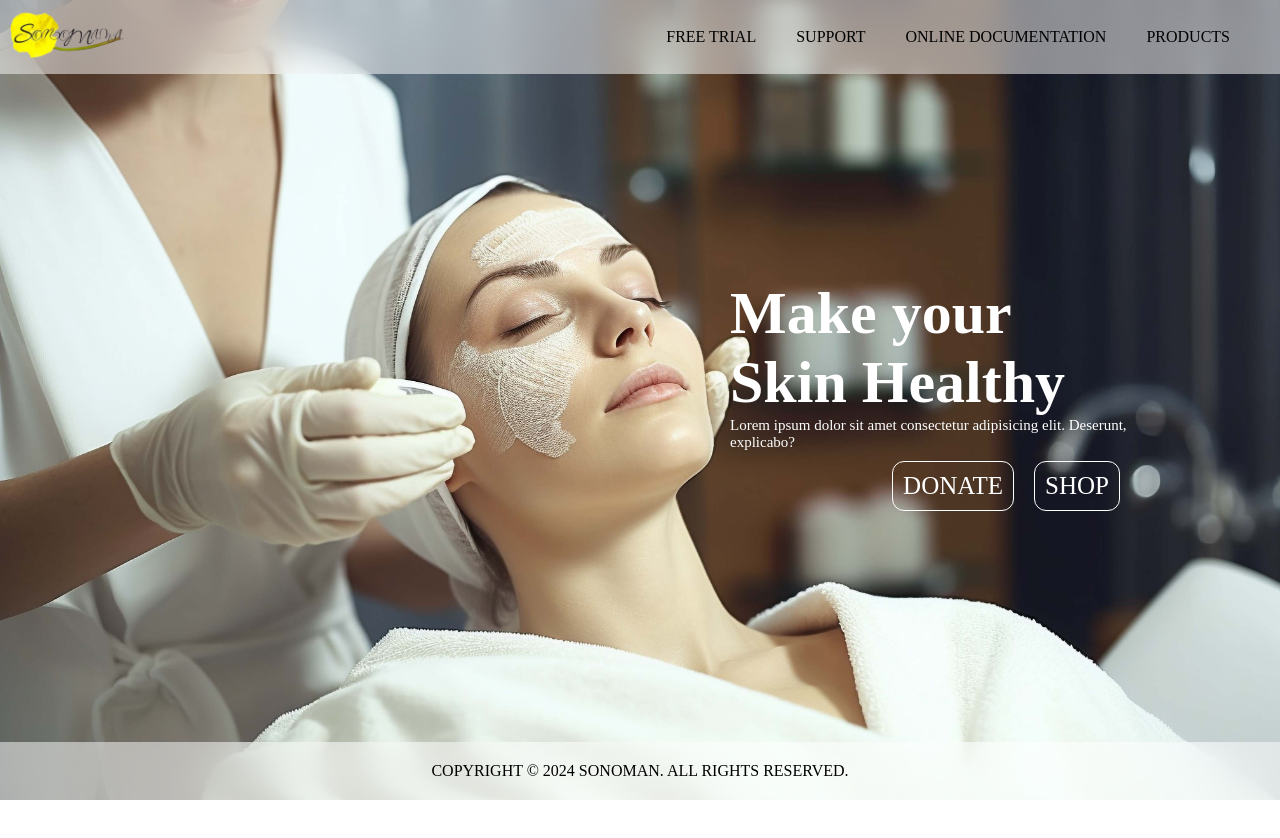
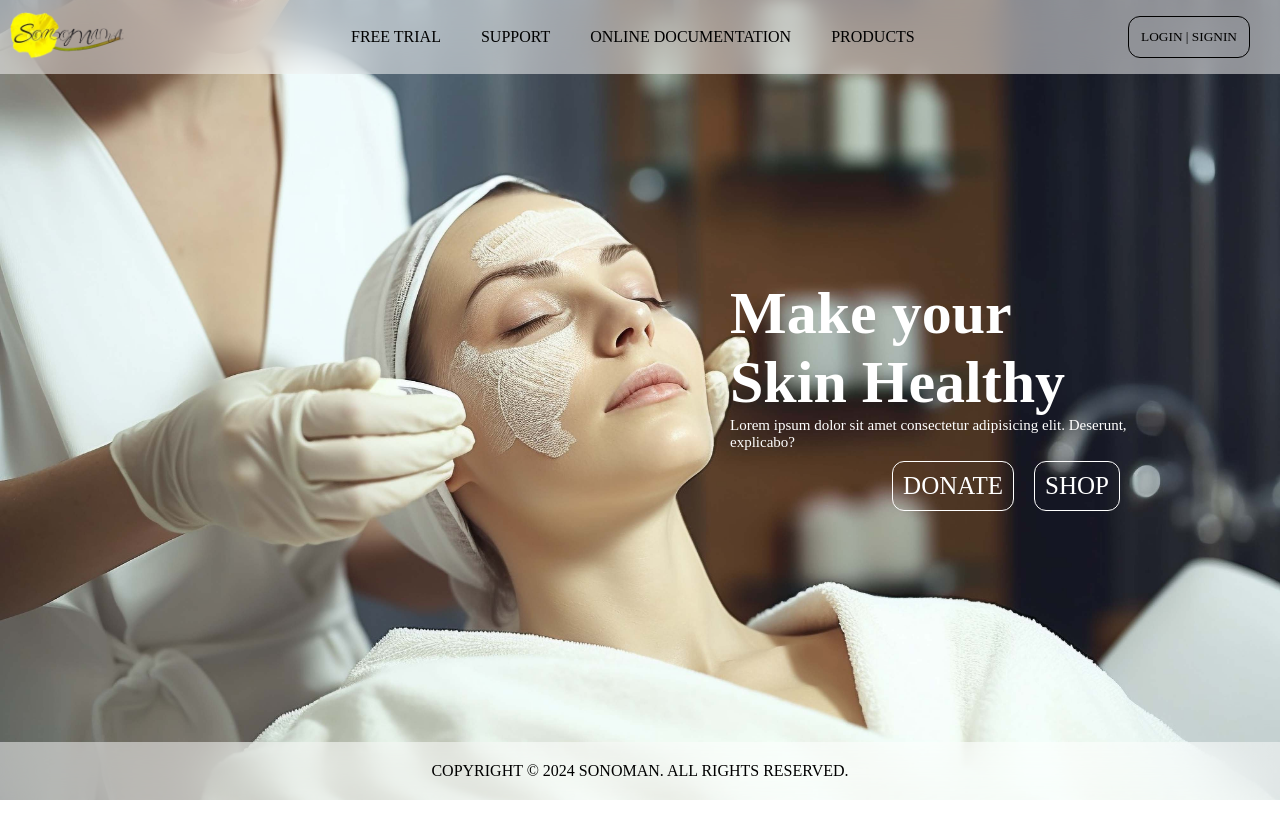
Before and after one commit to Vraj-Varia/Bellezaa---Cosmatics-more, a React (Vite) app: page / in a window 1280 px wide. Shown: the top 838 px of the page. Built offline with nearby package versions, Linux system fonts and the light colour scheme.

Commit message:
trying to connect to database(backend)

```diff
--- a/package.json
+++ b/package.json
@@ -10,6 +10,7 @@
     "preview": "vite preview"
   },
   "dependencies": {
+    "oracledb": "^6.6.0",
     "react": "^18.3.1",
     "react-dom": "^18.3.1"
   },
--- a/src/Navbar/Navbar.css
+++ b/src/Navbar/Navbar.css
@@ -2,7 +2,6 @@
     display: flex;
     align-items: center;
     justify-content: space-between;
-    /* background: orange; */
     position: fixed;
     top: 0;
     width: 100vw;
@@ -18,11 +17,9 @@
     }
     .navElements {
         display: flex;
-        margin-right: 30px;
         li {
             list-style: none;
             margin: 10px;
-            /* background: orange; */
             padding: 10px;
             border-radius: 12px;
             transition: all 300ms;
@@ -33,6 +30,24 @@
             a {
                 text-decoration: none;
                 color: black;
+            }
+        }
+    }
+    .login {
+        margin-right: 30px;
+        button {
+            padding: 12px;
+            border: 1px solid black;
+            background: transparent;
+            outline: none;
+            border-radius: 12px;
+            place-content: center;
+            transition: all 300ms;
+            &:hover {
+                background: rgba(255, 166, 0, 0.449);
+                text-decoration: underline;
+                transform: scale(1.1);
+                cursor: pointer;
             }
         }
     }
--- a/src/Navbar/Navbar.jsx
+++ b/src/Navbar/Navbar.jsx
@@ -15,6 +15,9 @@ const Navbar = () => {
             <li><a href='#'>ONLINE DOCUMENTATION</a></li>
             <li><a href='#'>PRODUCTS</a></li>
         </div>
+        <div className="login">
+          <button>LOGIN | SIGNIN</button>
+        </div>
         <div className="burger">
             <li></li>
             <li></li>
```
Also changed, not shown: 1 other file (tests, documents, lock files or other folders).
